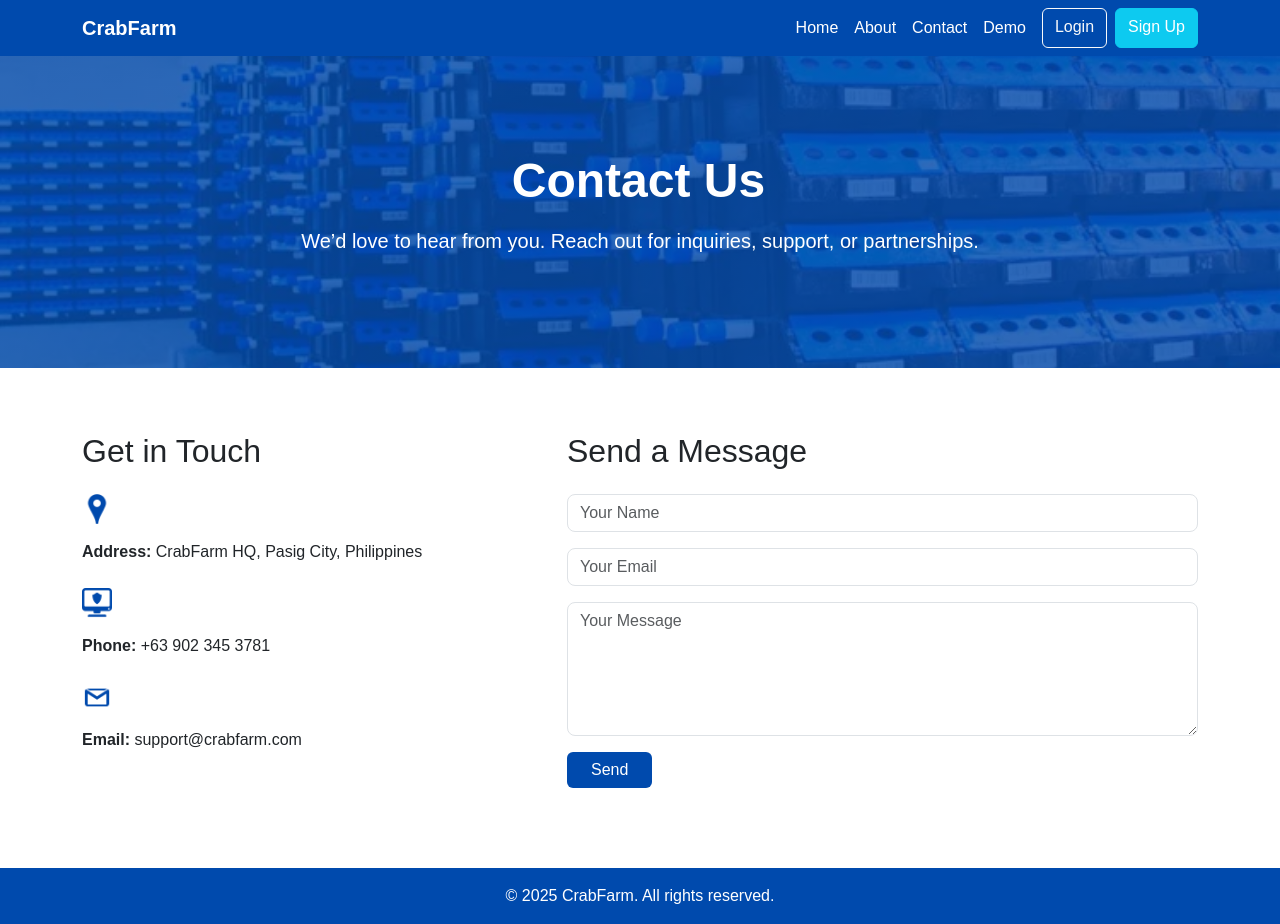
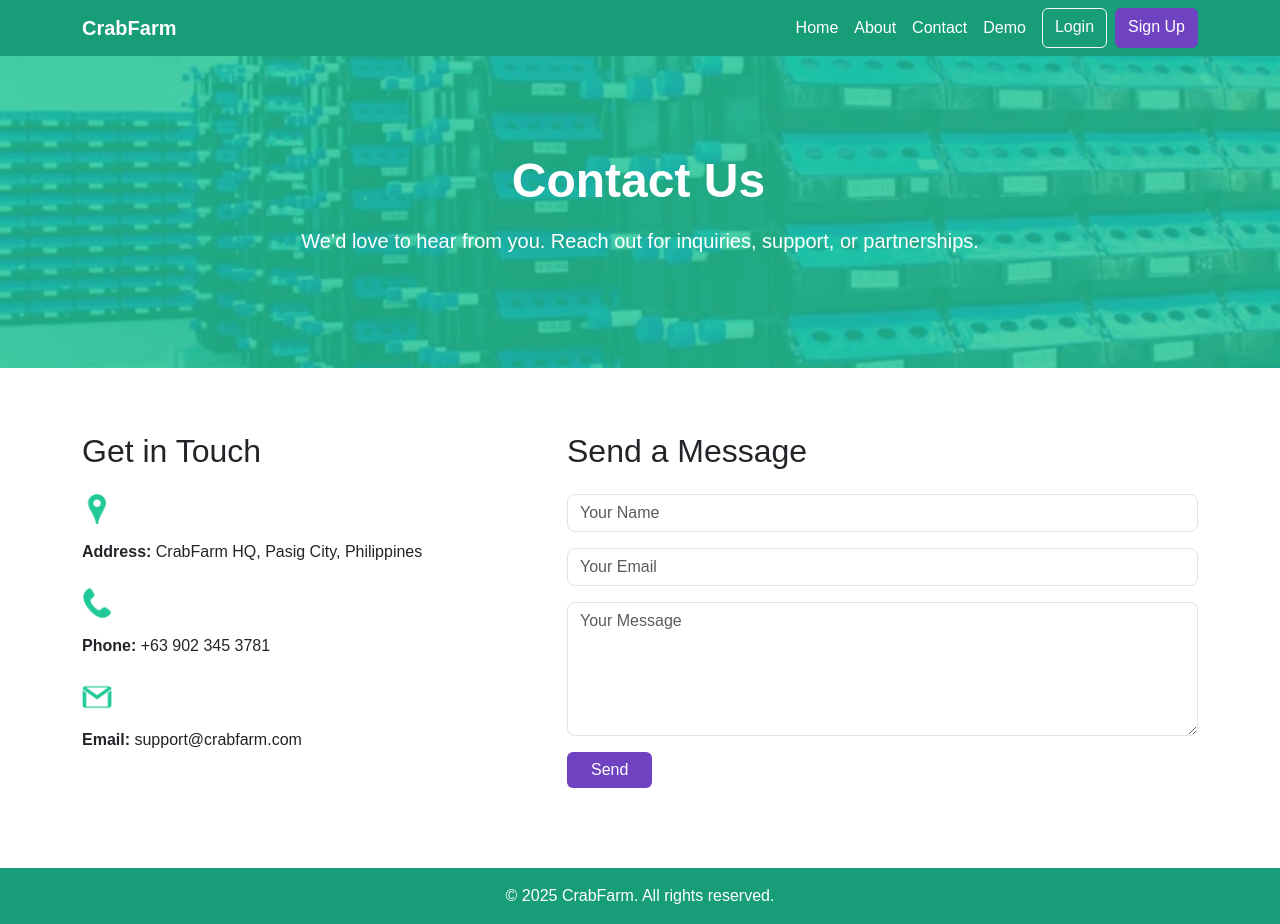
Before and after one commit to dexxtrous9/dexxtrous9, a Flask app: page /contact in a window 1280 px wide. Run offline with Flask 3, Linux system fonts and the light colour scheme; some web fonts are replaced.

Commit message:
Changed color palette

```diff
--- a/CrabFarm-Partner/App.py
+++ b/CrabFarm-Partner/App.py
@@ -2,6 +2,7 @@ from flask import Flask, render_template
 
 app = Flask(__name__)
 
+#THIS IS HOME ROUTE AND OTHER PAGE
 @app.route("/")
 def home():
     return render_template("web/index.html", content="Your Partner", css_file="css/web/index.css")
@@ -18,6 +19,7 @@ def contact():
 def demo():
     return render_template("web/about.html", content="Demo")
 
+#THIS IS FOR LOGIN AND SIGN UP
 @app.route("/auth/login")
 def login():
     return render_template("auth/login.html", content="Login", css_file="css/auth/login.css")
--- /dev/null
+++ b/CrabFarm-Partner/static/css/components/navigation.css
@@ -0,0 +1,15 @@
+:root {
+    --crab-secondary: #6f42c1;
+    --crab-secondary-dark: #5633a4;
+}
+
+.btn-info {
+    background-color: var(--crab-secondary) !important;
+    border-color: var(--crab-secondary) !important;
+    color: #fff !important;
+}
+
+.btn-info:hover {
+    background-color: var(--crab-secondary-dark) !important;
+    border-color: var(--crab-secondary-dark) !important;
+}
--- a/CrabFarm-Partner/static/css/web/contact.css
+++ b/CrabFarm-Partner/static/css/web/contact.css
@@ -1,3 +1,12 @@
+:root {
+  --crab-primary: #20c997;
+  --crab-primary-dark: #179d77;
+  --crab-primary-light: #4ce3b5;
+
+  --crab-secondary: #6f42c1;
+  --crab-secondary-dark: #5633a4;
+}
+
 body {
   font-family: 'Sansation', sans-serif;
 }
@@ -9,12 +18,12 @@ body {
 }
 
 .navbar-crabfarm {
-    background-color: #004aad;
+  background-color: var(--crab-primary-dark);
 }
 
 /*For Hero*/
 .hero {
-    background: linear-gradient(rgba(0,74,173,0.8), rgba(0,74,173,0.8)),
+  background: linear-gradient(rgba(32, 201, 151, 0.8), rgba(32, 201, 151, 0.8)),
     url("/static/images/herobg.webp") center/cover no-repeat;
   color: #fff;
   padding: 6rem 1rem;
@@ -27,7 +36,7 @@ body {
 
   white-space: nowrap; /* keep in one line */
   overflow: hidden; /* hide the text until animated */
-    border-right: 3px solid #004aad; /* blinking cursor */
+  border-right: 3px solid var(--crab-primary); /* blinking cursor */
   width: 0;   /* start with 0 width */
   animation: typing 3s steps(30, end) forwards, blink 0.75s step-end infinite;
 }
@@ -66,7 +75,7 @@ body {
 
 .contact-info .icon {
   font-size: 2rem;
-    color: #004aad;
+  color: var(--crab-primary);
   margin-bottom: 0.5rem;
 }
 
@@ -75,16 +84,18 @@ body {
 }
 
 .contact-form button {
-    background-color: #004aad;
+  background-color: var(--crab-secondary);
   border: none;
+  color: #fff;
 }
+
 .contact-form button:hover {
-    background-color: #003a89;
+  background-color: var(--crab-secondary-dark);
 }
 
 /*For Footer*/
 footer {
-    background: #004aad;
+  background: var(--crab-primary-dark);
   color: #fff;
   text-align: center;
   padding: 1rem 0;
--- a/CrabFarm-Partner/templates/components/header.html
+++ b/CrabFarm-Partner/templates/components/header.html
@@ -14,5 +14,7 @@
     {% if css_file %}
     <link rel="stylesheet" href="{{ url_for('static', filename=css_file) }}">
   {% endif %}
+  <link rel="stylesheet" href="{{ url_for('static', filename='css/components/navigation.css') }}">
+
 
 </head>
--- a/CrabFarm-Partner/templates/components/navigation.html
+++ b/CrabFarm-Partner/templates/components/navigation.html
@@ -1,3 +1,4 @@
+
    <!-- Navigation -->
    <nav class="navbar navbar-expand-lg navbar-crabfarm">
     <div class="container">
--- a/CrabFarm-Partner/templates/web/contact.html
+++ b/CrabFarm-Partner/templates/web/contact.html
@@ -26,7 +26,7 @@
             <p><strong>Address:</strong> CrabFarm HQ, Pasig City, Philippines</p>
           </div>
           <div class="mb-4">
-            <img src="/static/images/HIPS_64.png" alt="Phone" class="mb-3 icon-img">
+            <img src="/static/images/Phone_64.png" alt="Phone" class="mb-3 icon-img">
             <p><strong>Phone:</strong> +63 902 345 3781</p>
           </div>
           <div class="mb-4">
```
Also changed, not shown: CrabFarm-Partner/static/css/auth/login.css (+14 -4 lines), CrabFarm-Partner/static/css/auth/signup.css (+14 -4 lines), CrabFarm-Partner/static/css/web/about.css (+11 -6 lines), CrabFarm-Partner/static/css/web/index.css (+19 -11 lines), CrabFarm-Partner/static/images/Gmail_64.png, CrabFarm-Partner/static/images/HIPS_64.png, CrabFarm-Partner/static/images/Location_64.png, CrabFarm-Partner/static/images/Phone_64.png, CrabFarm-Partner/static/images/Security_Checked_64.png, CrabFarm-Partner/static/images/Settings_64.png. Lines whose indentation alone changed are shown as unchanged.
